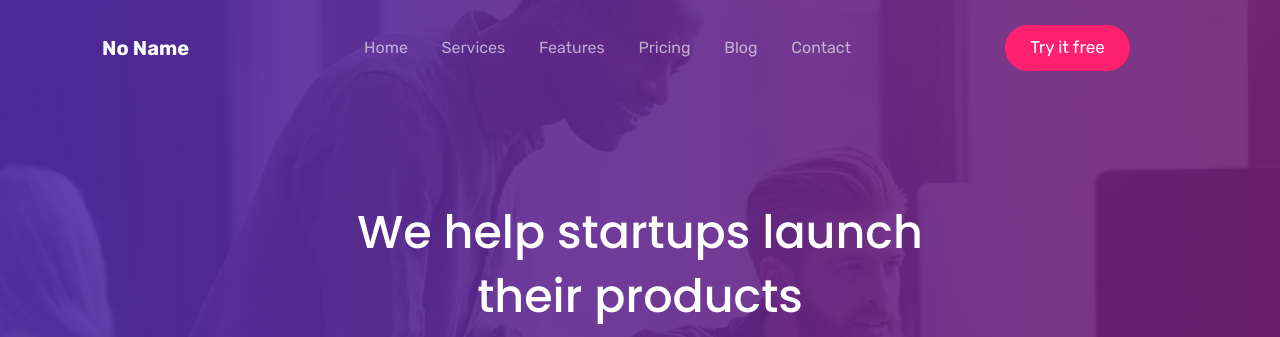
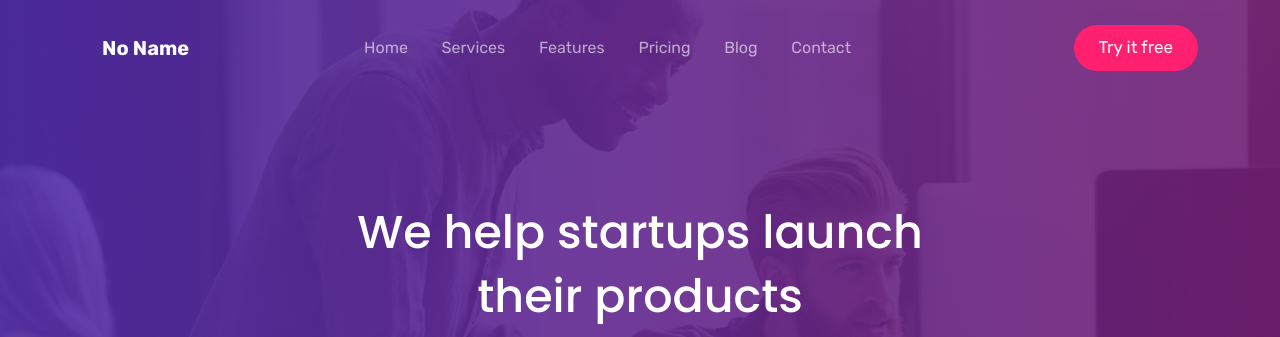
Before and after one commit to Mehedi3365/No-Name, a plain HTML site: page index.html in a window 1280 px wide. Shown: the top 337 px of the page. Drawn offline with Linux system fonts and the light colour scheme; a web font is replaced by a local one.

Commit message:
last finishing

```diff
--- a/index.html
+++ b/index.html
@@ -85,7 +85,7 @@
                     </div>
 
                 </div>
-                <div class=" col-6 col-lg-3 col-md-2 justify-content-end d-flex justify-content-md-center">
+                <div class=" col-6 col-lg-3 col-md-2 justify-content-lg-end d-flex justify-content-md-center">
                     <div class="nav-btn">
                         <a href="">Try it free</a>
                     </div>
```
